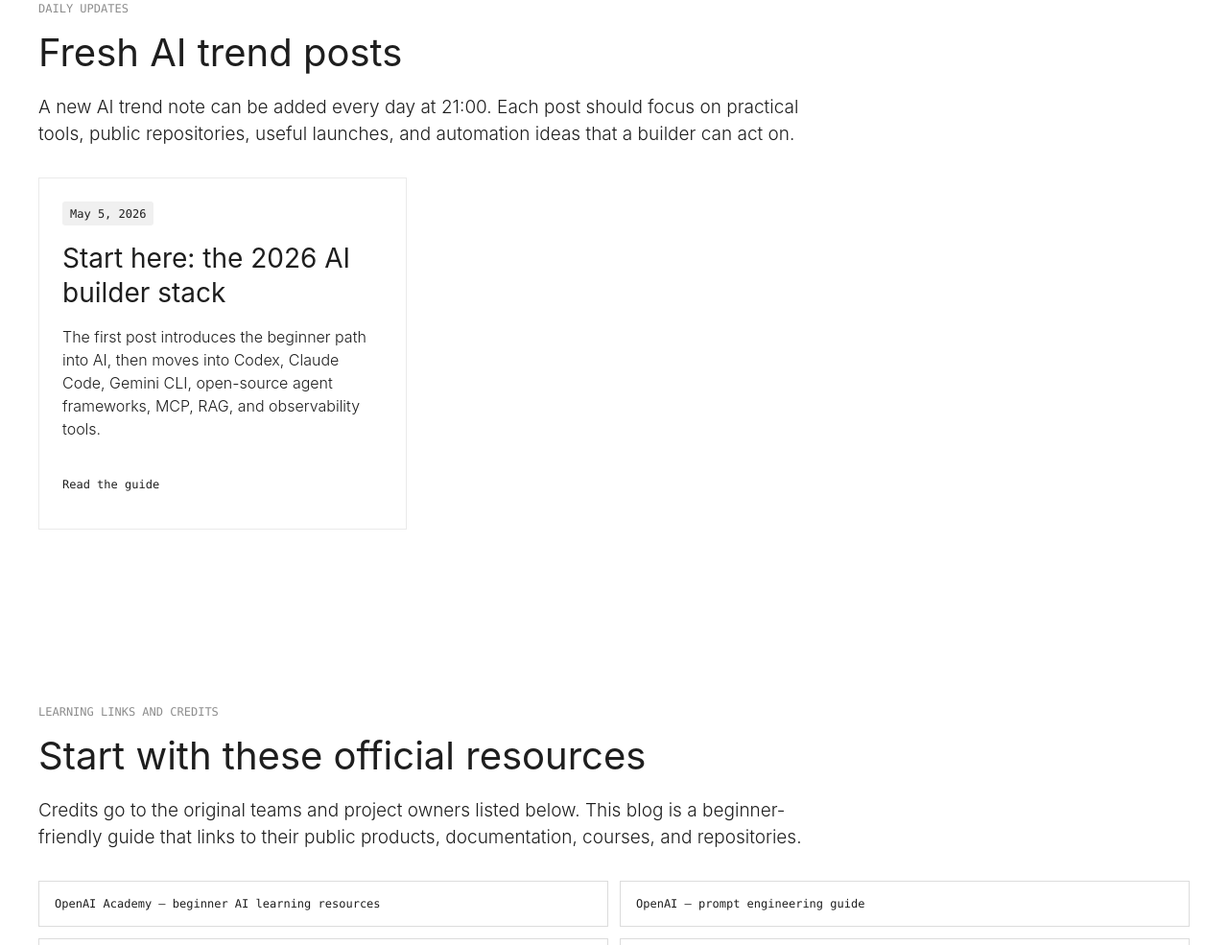
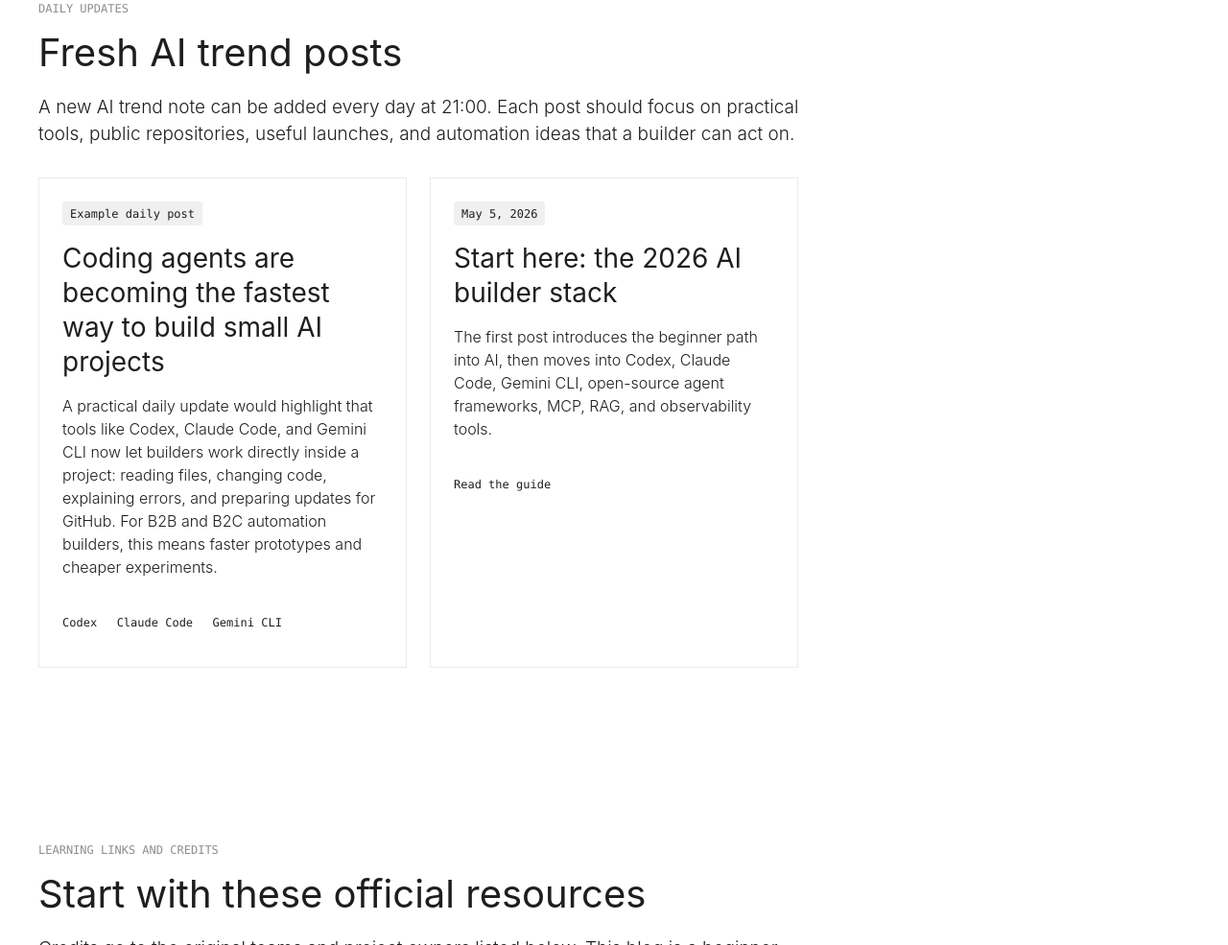
Before and after one commit to roshanarun1991/The.AI.Blog, a website: page index.html in a window 1280 px wide. Shown: the part 9102-10087 px from the top of the page at 96% size. Drawn offline with Linux system fonts and the light colour scheme.

Commit message:
Add example daily AI trend post

```diff
--- a/index.html
+++ b/index.html
@@ -614,6 +614,19 @@
         <div class="daily-feed" aria-label="Daily AI trend posts">
           <!-- DAILY_POSTS_START -->
           <article class="daily-card">
+            <span class="topic-badge">Example daily post</span>
+            <h3>Coding agents are becoming the fastest way to build small AI projects</h3>
+            <p>
+              A practical daily update would highlight that tools like Codex, Claude Code, and Gemini CLI
+              now let builders work directly inside a project: reading files, changing code, explaining errors,
+              and preparing updates for GitHub. For B2B and B2C automation builders, this means faster prototypes
+              and cheaper experiments.
+            </p>
+            <a href="https://github.com/openai/codex">Codex</a>
+            <a href="https://github.com/anthropics/claude-code">Claude Code</a>
+            <a href="https://github.com/google-gemini/gemini-cli">Gemini CLI</a>
+          </article>
+          <article class="daily-card">
             <span class="topic-badge">May 5, 2026</span>
             <h3>Start here: the 2026 AI builder stack</h3>
             <p>
--- a/styles.css
+++ b/styles.css
@@ -640,7 +640,7 @@ progress::-moz-progress-bar {
   display: inline-flex;
   min-height: 44px;
   align-items: center;
-  margin-top: 8px;
+  margin: 8px 16px 0 0;
   font-family: sohne-mono, "SF Mono", Monaco, "Cascadia Code", monospace;
   font-size: 12px;
 }
```
